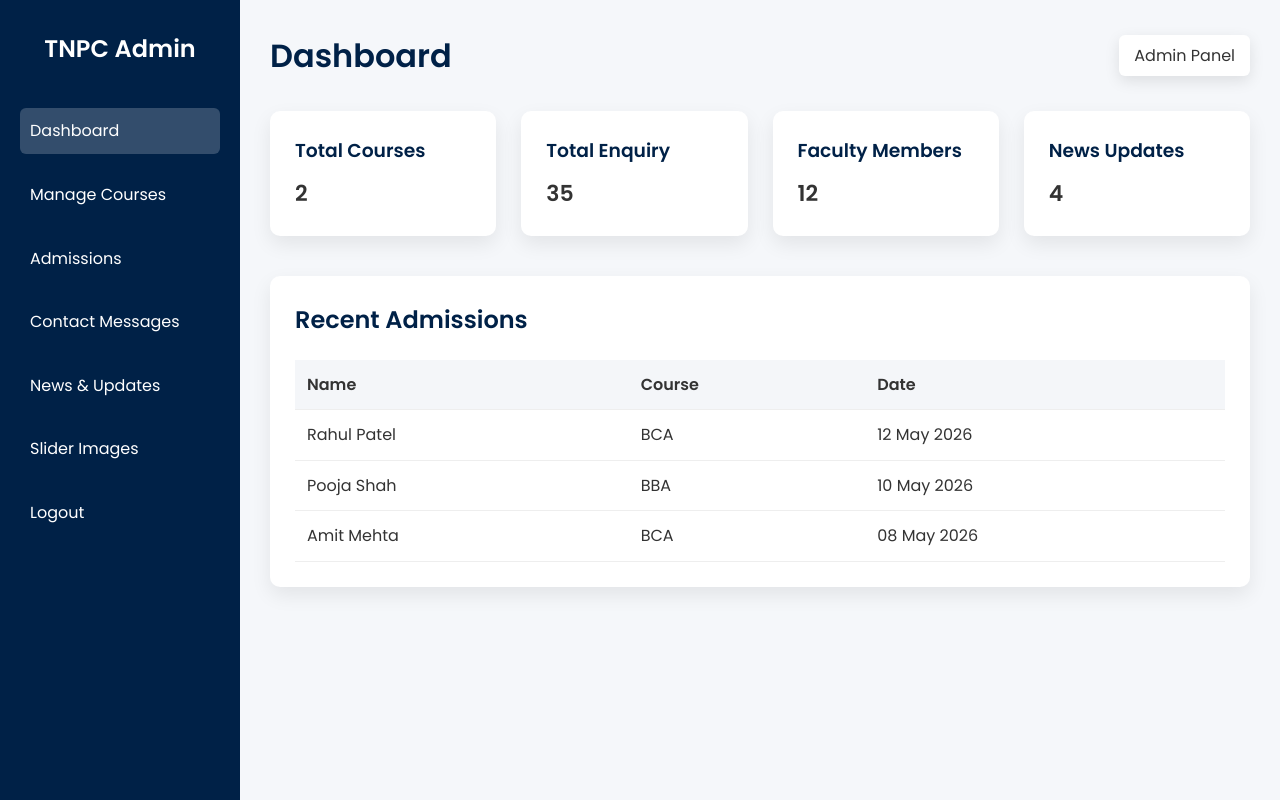
After one commit to gamijinal/TNPC-, a PHP site: page /Admin/index.php in a window 1280 px wide. The commit adds this page. Run offline with PHP 8.4, Linux system fonts and the light colour scheme.

Commit message:
admin side pages

```diff
--- /dev/null
+++ b/Admin/admin.css
@@ -0,0 +1,220 @@
+body{
+margin:0;
+font-family:'Poppins',sans-serif;
+background:#f4f6f9;
+}
+
+/* Center wrapper */
+
+.login-wrapper{
+display:flex;
+justify-content:center;
+align-items:center;
+height:100vh;
+}
+
+/* Login card */
+
+.login-card{
+width:380px;
+background:white;
+padding:40px;
+border-radius:12px;
+box-shadow:0 10px 30px rgba(0,0,0,0.15);
+text-align:center;
+}
+
+/* Heading */
+
+.login-card h2{
+color:#002147;
+margin-bottom:5px;
+}
+
+.login-card p{
+color:#666;
+margin-bottom:25px;
+}
+
+/* Input */
+
+.input-group{
+text-align:left;
+margin-bottom:15px;
+}
+
+.input-group label{
+font-size:14px;
+color:#333;
+}
+
+.input-group input{
+width:100%;
+padding:12px;
+margin-top:6px;
+border:1px solid #ccc;
+border-radius:6px;
+font-size:14px;
+}
+
+/* Button */
+
+.login-btn{
+width:100%;
+margin-top:10px;
+}
+
+/* Focus effect */
+
+.input-group input:focus{
+outline:none;
+border-color:#002147;
+box-shadow:0 0 6px rgba(0,33,71,0.2);
+}
+
+
+
+
+/* index file css */
+
+body{
+margin:0;
+font-family:'Poppins',sans-serif;
+background:#f4f6f9;
+}
+
+/* Dashboard layout */
+
+.dashboard{
+display:flex;
+min-height:100vh;
+}
+
+/* Sidebar */
+
+.sidebar{
+width:240px;
+background:#002147;
+color:white;
+padding:30px 20px;
+}
+
+.logo{
+text-align:center;
+margin-bottom:40px;
+}
+
+.sidebar ul{
+list-style:none;
+padding:0;
+}
+
+.sidebar ul li{
+margin:18px 0;
+}
+
+.sidebar ul li a{
+color:white;
+text-decoration:none;
+font-size:16px;
+display:block;
+padding:10px;
+border-radius:6px;
+transition:0.3s;
+}
+
+.sidebar ul li a:hover{
+background:rgba(255,255,255,0.15);
+}
+
+.active a{
+background:rgba(255,255,255,0.2);
+}
+
+/* Main Content */
+
+.main-content{
+flex:1;
+padding:30px;
+}
+
+/* Topbar */
+
+.topbar{
+display:flex;
+justify-content:space-between;
+align-items:center;
+margin-bottom:30px;
+}
+
+.topbar h1{
+color:#002147;
+}
+
+.admin-info{
+background:white;
+padding:8px 15px;
+border-radius:6px;
+box-shadow:0 5px 15px rgba(0,0,0,0.1);
+}
+
+/* Cards */
+
+.cards{
+display:grid;
+grid-template-columns:repeat(auto-fit,minmax(200px,1fr));
+gap:25px;
+margin-bottom:40px;
+}
+
+.card{
+background:white;
+padding:25px;
+border-radius:10px;
+box-shadow:0 8px 20px rgba(0,0,0,0.08);
+transition:0.3s;
+}
+
+.card:hover{
+transform:translateY(-5px);
+}
+
+.card h3{
+margin-bottom:10px;
+color:#002147;
+}
+
+.card p{
+font-size:22px;
+font-weight:600;
+}
+
+/* Table */
+
+.recent{
+background:white;
+padding:25px;
+border-radius:10px;
+box-shadow:0 8px 20px rgba(0,0,0,0.08);
+}
+
+.recent h2{
+margin-bottom:20px;
+color:#002147;
+}
+
+table{
+width:100%;
+border-collapse:collapse;
+}
+
+table th,
+table td{
+padding:12px;
+text-align:left;
+border-bottom:1px solid #eee;
+}
+
+table th{
+background:#f4f6f9;
+}
--- /dev/null
+++ b/Admin/index.php
@@ -0,0 +1,149 @@
+<!DOCTYPE html>
+<html lang="en">
+
+<head>
+
+<meta charset="UTF-8">
+<meta name="viewport" content="width=device-width, initial-scale=1.0">
+
+<title>TNPC Admin Dashboard</title>
+
+<link rel="stylesheet" href="admin.css">
+<link rel="stylesheet" href="../CSS/style.css">
+
+<link href="https://fonts.googleapis.com/css2?family=Poppins:wght@400;600&display=swap" rel="stylesheet">
+
+</head>
+
+<body>
+
+<div class="dashboard">
+
+<!-- Sidebar -->
+
+<div class="sidebar">
+
+<h2 class="logo">TNPC Admin</h2>
+
+<ul>
+
+<li class="active"><a href="#">Dashboard</a></li>
+
+<li><a href="#">Manage Courses</a></li>
+
+<li><a href="#">Admissions</a></li>
+
+<li><a href="#">Contact Messages</a></li>
+
+<li><a href="#">News & Updates</a></li>
+
+<li><a href="#">Slider Images</a></li>
+
+<li><a href="#">Logout</a></li>
+
+</ul>
+
+</div>
+
+
+<!-- Main Content -->
+
+<div class="main-content">
+
+<!-- Topbar -->
+
+<div class="topbar">
+
+<h1>Dashboard</h1>
+
+<div class="admin-info">
+Admin Panel
+</div>
+
+</div>
+
+
+<!-- Cards -->
+
+<div class="cards">
+
+<div class="card">
+
+<h3>Total Courses</h3>
+
+<p>2</p>
+
+</div>
+
+
+<div class="card">
+
+<h3>Total Enquiry</h3>
+
+<p>35</p>
+
+</div>
+
+
+<div class="card">
+
+<h3>Faculty Members</h3>
+
+<p>12</p>
+
+</div>
+
+
+<div class="card">
+
+<h3>News Updates</h3>
+
+<p>4</p>
+
+</div>
+
+</div>
+
+
+<!-- Recent Activity Table -->
+
+<div class="recent">
+
+<h2>Recent Admissions</h2>
+
+<table>
+
+<tr>
+<th>Name</th>
+<th>Course</th>
+<th>Date</th>
+</tr>
+
+<tr>
+<td>Rahul Patel</td>
+<td>BCA</td>
+<td>12 May 2026</td>
+</tr>
+
+<tr>
+<td>Pooja Shah</td>
+<td>BBA</td>
+<td>10 May 2026</td>
+</tr>
+
+<tr>
+<td>Amit Mehta</td>
+<td>BCA</td>
+<td>08 May 2026</td>
+</tr>
+
+</table>
+
+</div>
+
+</div>
+
+</div>
+
+</body>
+</html>
```
Also changed, not shown: Admin/login.php (added, +54 -0 lines), CSS/index.css (+4 -4 lines).
